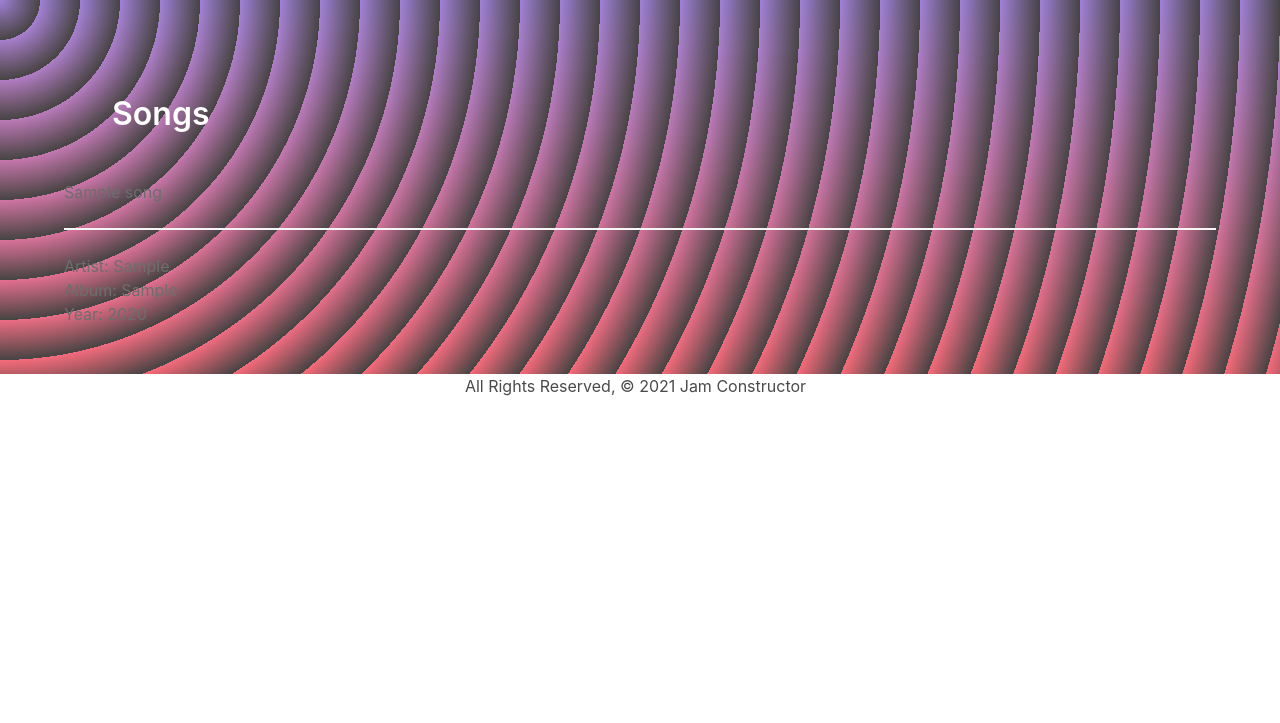
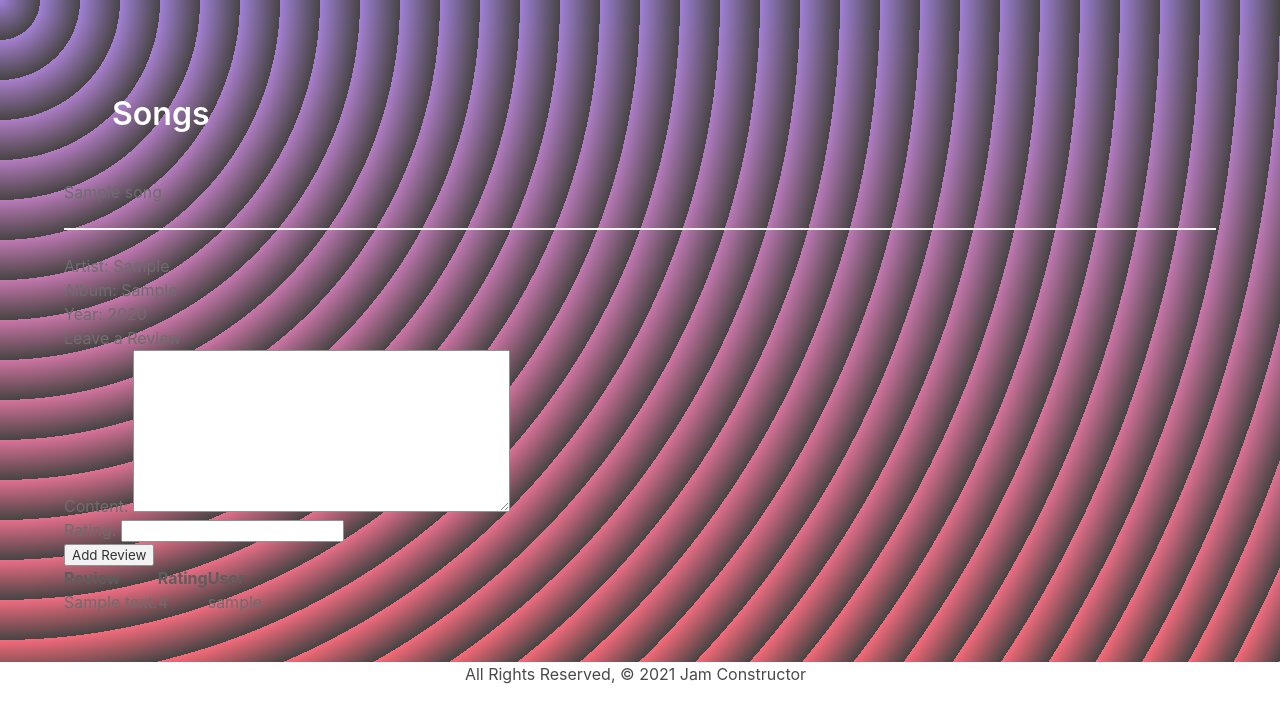
Before and after one commit to andrewpaparella/Jam_Constructor, a Django app: page /songs/1/ in a window 1280 px wide. Shown: the part 56-779 px from the top of the page. Run offline with Django 3.2, Linux system fonts and the light colour scheme; a user stored in the database is signed in; tables that the repository leaves empty hold one stand-in row (values such as "Sample post").

Commit message:
adds reviews/dates on songs

```diff
--- a/main_app/forms.py
+++ b/main_app/forms.py
@@ -1,6 +1,6 @@
 from django.db.models import fields
 from django.forms import ModelForm
-from .models import Playlist, ReviewPlaylist
+from .models import Playlist, ReviewPlaylist, ReviewSong
 
 class AddSongForm(ModelForm):
     class Meta:
@@ -11,3 +11,8 @@ class AddReviewPlaylistForm(ModelForm):
     class Meta:
         model = ReviewPlaylist
         fields = ['content', 'rating']
+
+class AddReviewSongForm(ModelForm):
+    class Meta:
+        model = ReviewSong
+        fields = ['content', 'rating']
--- a/main_app/models.py
+++ b/main_app/models.py
@@ -42,9 +42,21 @@ class Playlist(models.Model):
 class ReviewPlaylist(models.Model):
     content = TextField(max_length=250)
     rating = IntegerField(max_length=1)
+    date = models.DateField(auto_now_add=True, blank=True)
 
     playlist = models.ForeignKey(Playlist, on_delete=models.CASCADE)
     user = models.ForeignKey(
         User,
         on_delete=models.CASCADE,
     )
+
+class ReviewSong(models.Model):
+    content = TextField(max_length=250)
+    rating = IntegerField(max_length=1)
+    date = models.DateField(auto_now_add=True, blank=True)
+
+    song = models.ForeignKey(Song, on_delete=models.CASCADE)
+    user = models.ForeignKey(
+        User,
+        on_delete=models.CASCADE,
+    )
--- a/main_app/templates/songs/details.html
+++ b/main_app/templates/songs/details.html
@@ -12,4 +12,26 @@
 <p>Album: {{ song.album }}</p>
 <p>Year: {{song.year}}</p>
 
+<div>
+                <h1> Leave a Review </h1>
+                <form action="{% url 'add_songreview' song.id %}" method="POST">
+                    {% csrf_token %}
+                    {{ add_reviewsong_form.as_p }}
+                <input type="submit" value="Add Review" class="btn">
+                </form>
+                    <table class="striped">
+                <thead>
+                    <tr><th>Review</th><th>Rating</th><th>User</th></tr>
+                </thead>
+                <tbody>
+                    {% for review in song.reviewsong_set.all %}
+                    <tr>
+                        <td>{{review.content}}</td>
+                        <td>{{review.rating}}</td>
+                        <td>{{review.user.username}}</td>
+                    </tr>
+                    {% endfor %}
+                </tbody>
+                </table>
+            </div>
 {% endblock %}
--- a/main_app/urls.py
+++ b/main_app/urls.py
@@ -29,5 +29,6 @@ urlpatterns = [
     path("playlists/<int:playlist_id>/assoc_song/<int:song_id>/", views.assoc_song, name="assoc_song"),
     path("playlists/<int:playlist_id>/unassoc_song/<int:song_id>/", views.unassoc_song, name="unassoc_song"),
     path("playlists/<int:playlist_id>/add_playlistreview/", views.add_playlistreview, name="add_playlistreview"),
+    path("songs/<int:song_id>/add_songreview/", views.add_songreview, name="add_songreview"),
     path('accounts/signup/', views.signup, name='signup'),
 ]
--- a/main_app/views.py
+++ b/main_app/views.py
@@ -1,4 +1,4 @@
-from main_app.forms import AddReviewPlaylistForm, AddSongForm
+from main_app.forms import AddReviewPlaylistForm, AddSongForm, AddReviewSongForm
 from django.http.response import HttpResponse
 from django.shortcuts import render, redirect
 from django.views.generic.edit import CreateView, UpdateView, DeleteView
@@ -43,7 +43,8 @@ def songs_index(request):
 @login_required
 def songs_details(request, song_id):
     song = Song.objects.get(id=song_id)
-    return render(request, "songs/details.html", {"song": song})
+    add_reviewsong_form = AddReviewSongForm()
+    return render(request, "songs/details.html", {"song": song, 'add_reviewsong_form': add_reviewsong_form})
 
 
 @login_required
@@ -77,6 +78,15 @@ def add_playlistreview(request, playlist_id):
         new_review_playlist.save()
     return redirect('playlists_details', playlist_id=playlist_id)
 
+def add_songreview(request, song_id):
+    form = AddReviewSongForm(request.POST)
+    if form.is_valid():
+        new_review_song = form.save(commit=False)
+        new_review_song.song_id = song_id
+        new_review_song.user_id = request.user.id
+        new_review_song.save()
+    return redirect('songs_details', song_id=song_id)
+
 @login_required
 def assoc_song(request, playlist_id, song_id):
   Playlist.objects.get(id=playlist_id).song.add(song_id)
```
Also changed, not shown: main_app/migrations/0002_auto_20210821_2109.py (added).
